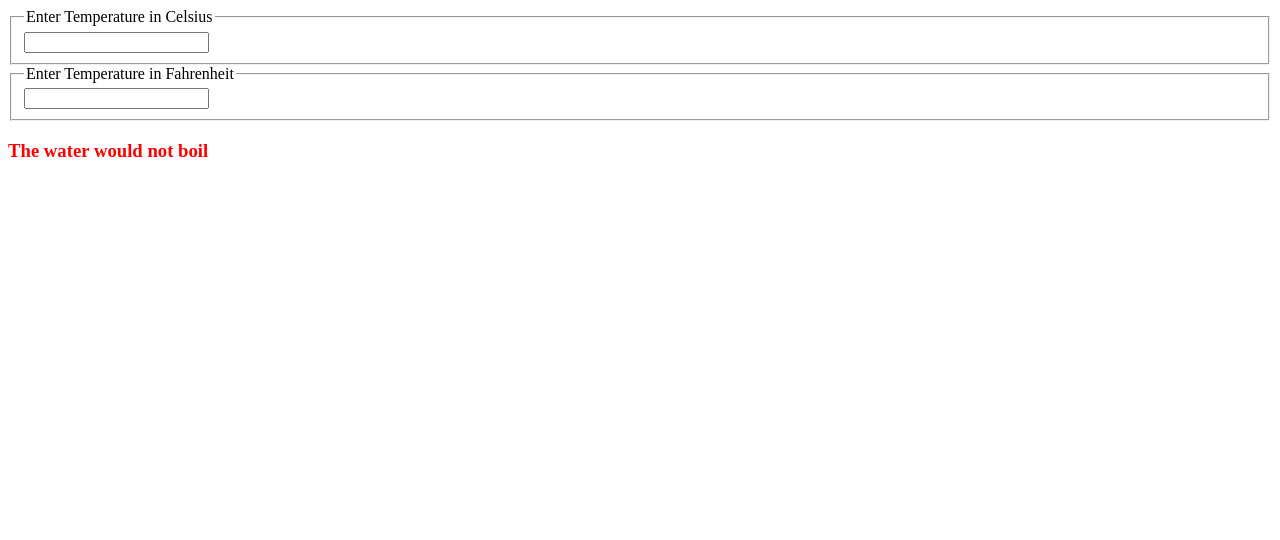
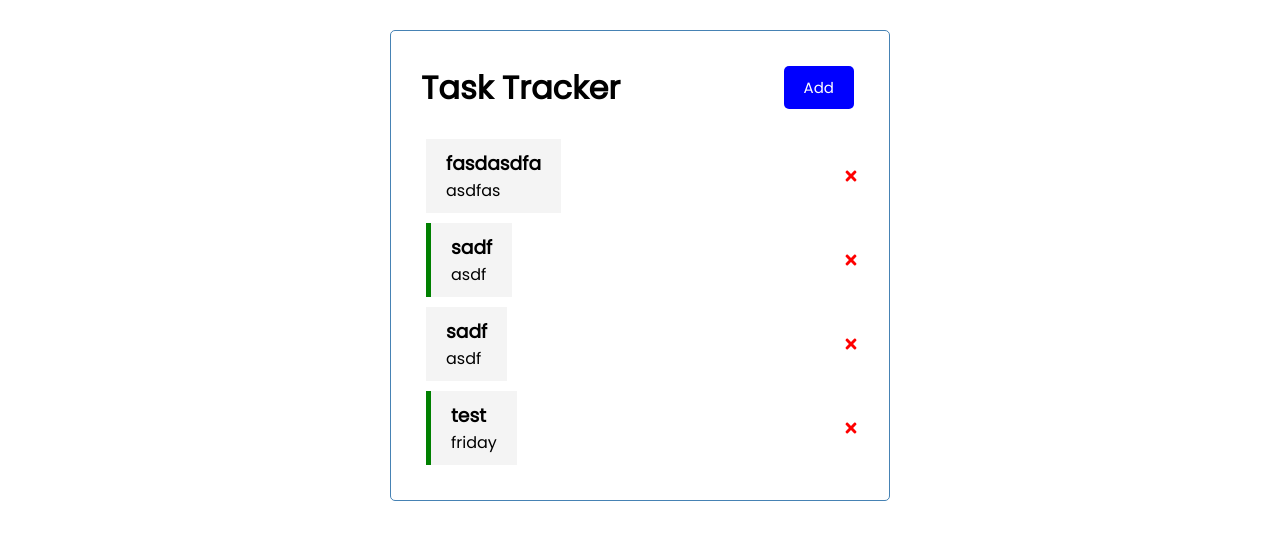
Before and after one commit to jonytalukdar/react-s, a React (Create React App) app: page / in a window 1280 px wide. Shown: the top 540 px of the page. Built offline with nearby package versions, Linux system fonts and the light colour scheme; data requests are answered from the project's data file.

Commit message:
added useRef instead of useState

```diff
--- a/db.json
+++ b/db.json
@@ -1,10 +1,28 @@
 {
   "tasks": [
     {
-      "text": "hello ",
-      "day": "date",
+      "text": "fasdasdfa",
+      "day": "asdfas",
+      "reminder": false,
+      "id": 4
+    },
+    {
+      "text": "sadf",
+      "day": "asdf",
       "reminder": true,
-      "id": 1
+      "id": 5
+    },
+    {
+      "text": "sadf",
+      "day": "asdf",
+      "reminder": false,
+      "id": 6
+    },
+    {
+      "text": "test",
+      "day": "friday",
+      "reminder": true,
+      "id": 7
     }
   ]
 }
--- a/src/App.js
+++ b/src/App.js
@@ -1,9 +1,9 @@
 import React from 'react';
-import Lifting from './components/Lifting-State/Calculator';
+import TaskTracker from './components/TaskTracker/App';
 const App = () => {
   return (
     <>
-      <Lifting />
+      <TaskTracker />
     </>
   );
 };
--- a/src/components/TaskTracker/AddTask.js
+++ b/src/components/TaskTracker/AddTask.js
@@ -1,33 +1,27 @@
-import React, { useState } from 'react';
+import React, { useRef } from 'react';
 import PropTypes from 'prop-types';
 
 const AddTask = ({ onTask }) => {
-  const [task, setTask] = useState('');
-  const [date, setDate] = useState('');
-  const [reminder, setReminder] = useState(false);
-
-  const taskHandler = (e) => {
-    setTask(e.target.value);
-  };
-
-  const dateHandler = (e) => {
-    setDate(e.target.value);
-  };
-
-  const reminderHandler = (e) => {
-    setReminder(e.currentTarget.checked);
-  };
+  const taskInputRef = useRef();
+  const dateInputRef = useRef();
+  const reminderInputRef = useRef(false);
 
   const addTask = (e) => {
     e.preventDefault();
+
+    const task = taskInputRef.current.value;
+    const date = dateInputRef.current.value;
+    const reminder = reminderInputRef.current.checked;
+
     const taskData = {
       text: task,
       day: date,
       reminder: reminder,
     };
-    setTask('');
-    setDate('');
-    setReminder(false);
+    taskInputRef.current.value = '';
+    dateInputRef.current.value = '';
+    reminderInputRef.current.checked = false;
+
     onTask(taskData);
   };
 
@@ -35,32 +29,21 @@ const AddTask = ({ onTask }) => {
     <form onSubmit={addTask}>
       <div className="form-control">
         <label>Task</label>
-        <input
-          type="text"
-          placeholder="Add Task"
-          value={task}
-          onChange={taskHandler}
-        />
+        <input type="text" placeholder="Add Task" ref={taskInputRef} />
       </div>
       <div className="form-control">
         <label>Time And Date</label>
-        <input
-          type="text"
-          placeholder="Add Date"
-          value={date}
-          onChange={dateHandler}
-        />
+        <input type="text" placeholder="Add Date" ref={dateInputRef} />
       </div>
       <div className="form-control-check">
         <label>Reminder</label>
         <input
           type="checkbox"
-          checked={reminder}
-          value={reminder}
-          onChange={reminderHandler}
+          value={reminderInputRef}
+          ref={reminderInputRef}
         />
       </div>
-      <button className="btn btn-block" type="submit" disabled={!task}>
+      <button className="btn btn-block" type="submit">
         Save
       </button>
     </form>
```
